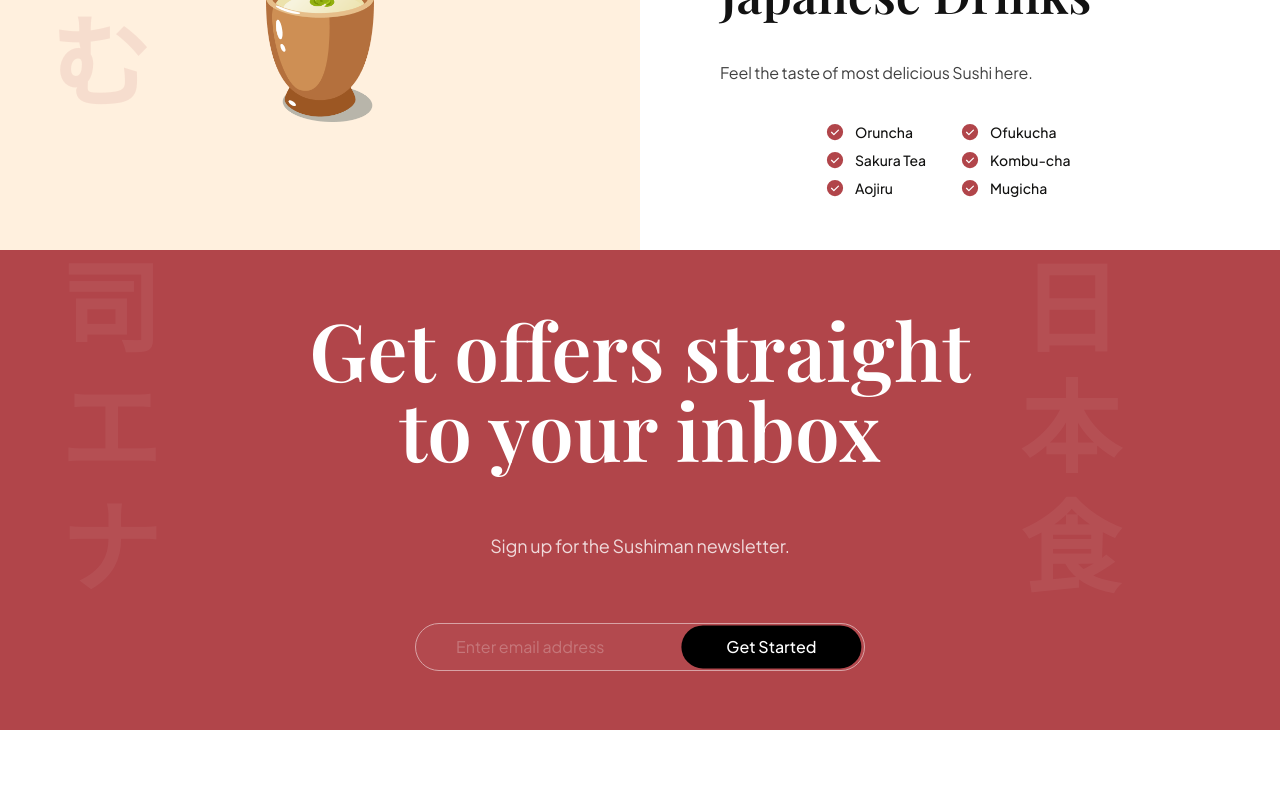
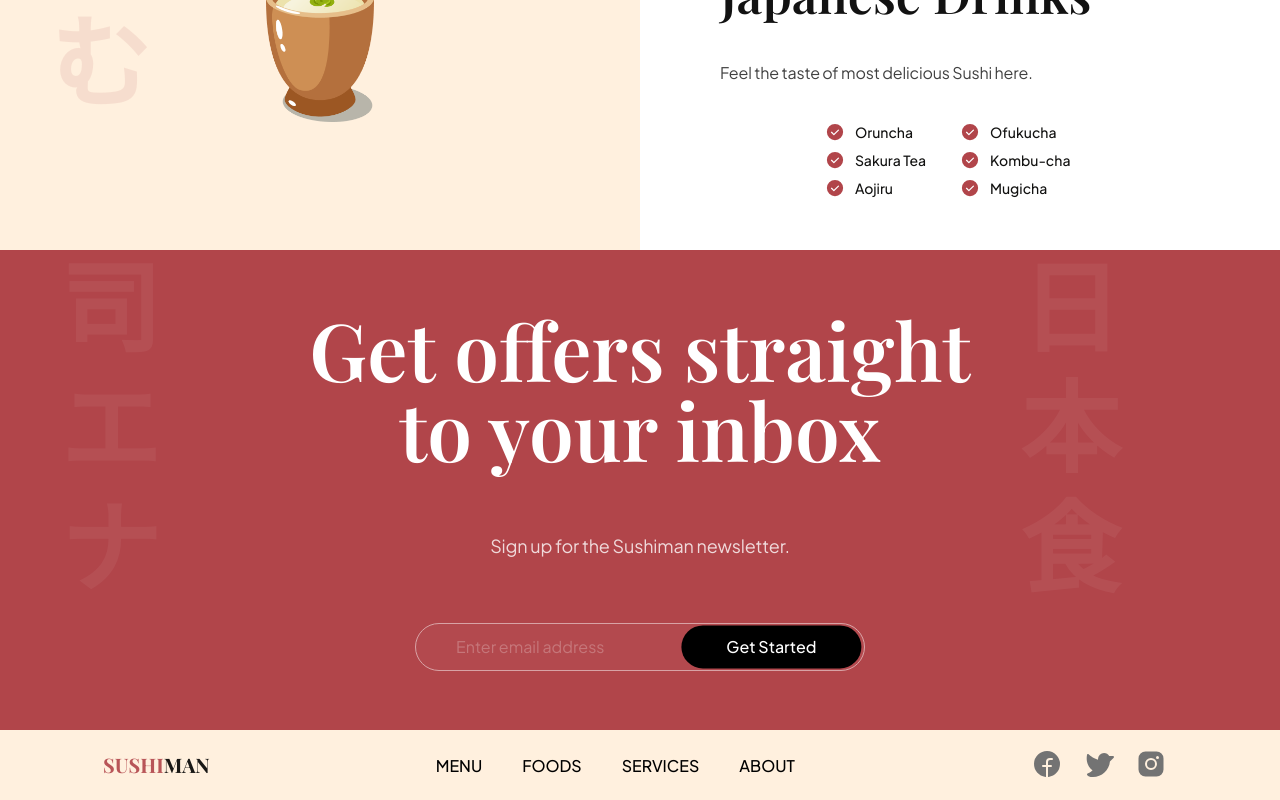
Before and after one commit to llucasgomes/dev-sushi, a React (Vite) app: page / in a window 1280 px wide. Shown: the part 2880-3680 px from the top of the page. Before the commit the page ends 3610 px from the top, so only its background shows below. Built offline with nearby package versions, Linux system fonts and the light colour scheme; a web font is replaced by a local one.

Commit message:
:sparkles: chore: Add "Footer"

```diff
--- a/src/app/App.jsx
+++ b/src/app/App.jsx
@@ -1,5 +1,6 @@
 import { About } from "../shared/components/About";
 import { Foods } from "../shared/components/Foods";
+import { Footer } from "../shared/components/Footer";
 import { Hero } from "../shared/components/Hero";
 import { NavBar } from "../shared/components/Navbar";
 import { NewLetter } from "../shared/components/NewLetter";
@@ -14,6 +15,7 @@ function App() {
       <Foods />
       <Trending />
       <NewLetter />
+      <Footer />
     </>
   );
 }
```
